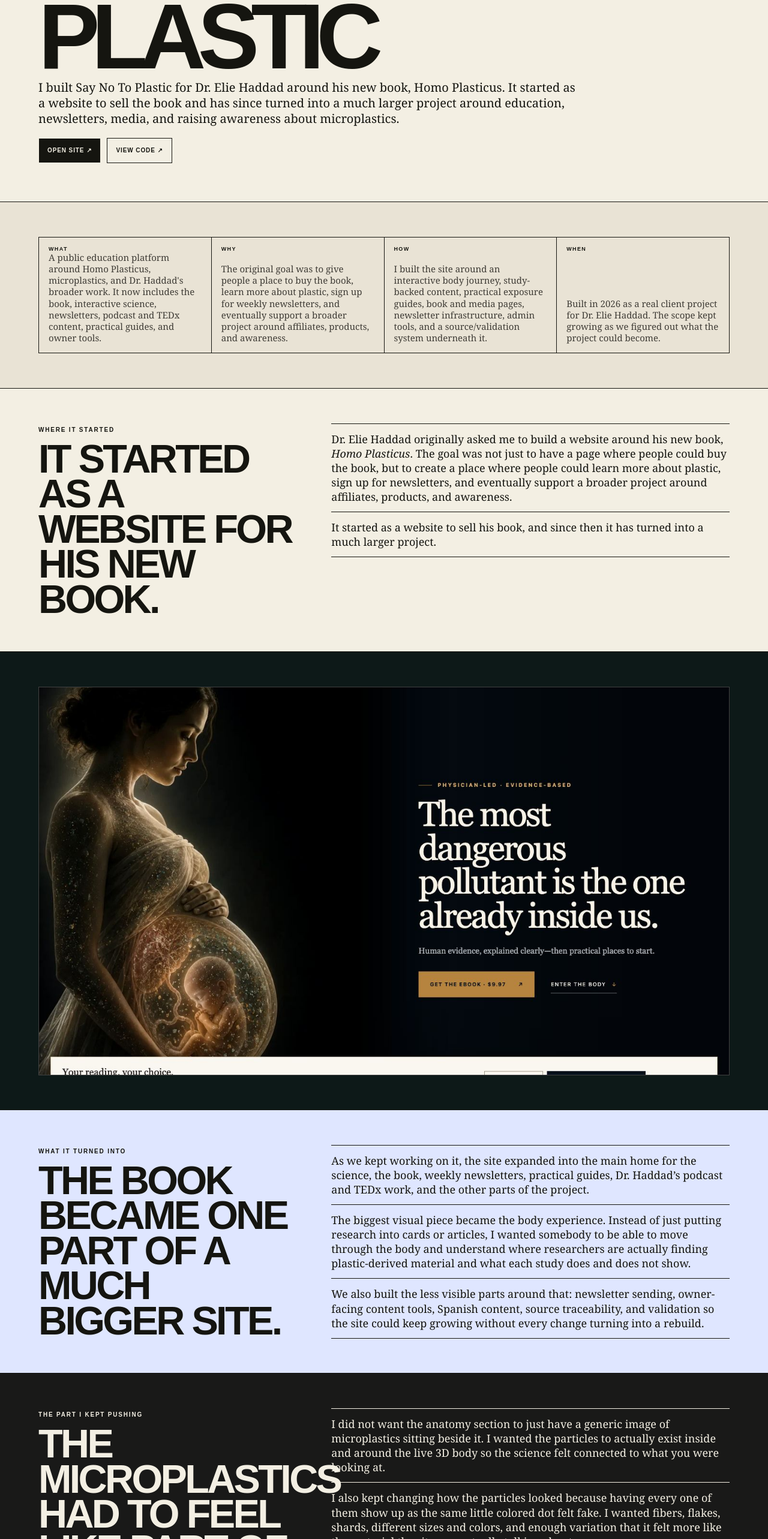
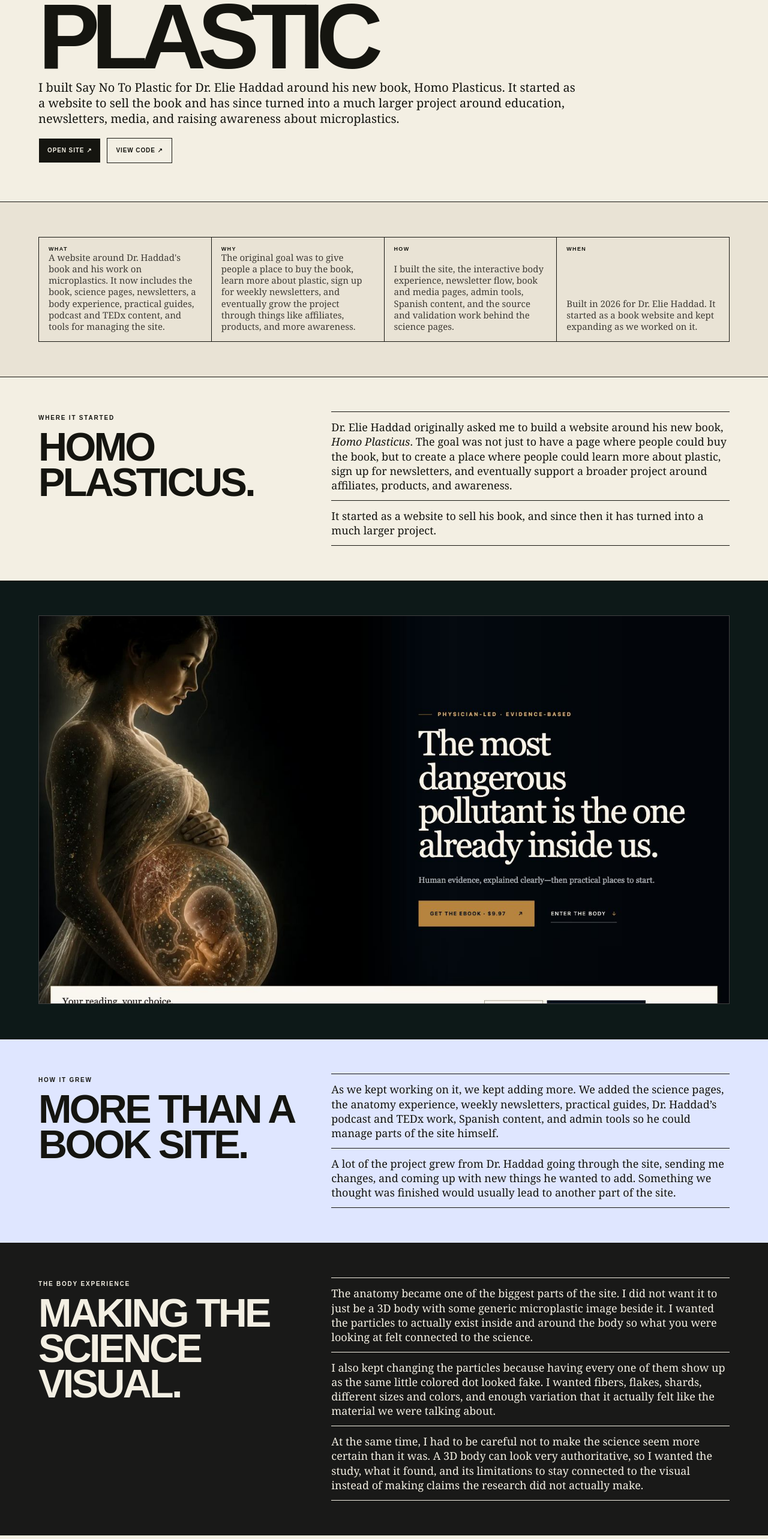
Before and after one commit to pegg-dot/nate-pegg-portfolio, a Next.js app: page /work/say-no-to-plastic in a window 1280 px wide. Shown: the part 234-2800 px from the top of the page at 60% size. Built offline with nearby package versions, Linux system fonts and the light colour scheme.

Commit message:
Simplify Say No To Plastic story

```diff
--- a/src/app/work/say-no-to-plastic/page.tsx
+++ b/src/app/work/say-no-to-plastic/page.tsx
@@ -18,19 +18,19 @@ export default function PlasticCase() {
       <ProjectBrief items={[
         {
           label: "WHAT",
-          text: "A public education platform around Homo Plasticus, microplastics, and Dr. Haddad's broader work. It now includes the book, interactive science, newsletters, podcast and TEDx content, practical guides, and owner tools.",
+          text: "A website around Dr. Haddad's book and his work on microplastics. It now includes the book, science pages, newsletters, a body experience, practical guides, podcast and TEDx content, and tools for managing the site.",
         },
         {
           label: "WHY",
-          text: "The original goal was to give people a place to buy the book, learn more about plastic, sign up for weekly newsletters, and eventually support a broader project around affiliates, products, and awareness.",
+          text: "The original goal was to give people a place to buy the book, learn more about plastic, sign up for weekly newsletters, and eventually grow the project through things like affiliates, products, and more awareness.",
         },
         {
           label: "HOW",
-          text: "I built the site around an interactive body journey, study-backed content, practical exposure guides, book and media pages, newsletter infrastructure, admin tools, and a source/validation system underneath it.",
+          text: "I built the site, the interactive body experience, newsletter flow, book and media pages, admin tools, Spanish content, and the source and validation work behind the science pages.",
         },
         {
           label: "WHEN",
-          text: "Built in 2026 as a real client project for Dr. Elie Haddad. The scope kept growing as we figured out what the project could become.",
+          text: "Built in 2026 for Dr. Elie Haddad. It started as a book website and kept expanding as we worked on it.",
         },
       ]} />
 
@@ -38,7 +38,7 @@ export default function PlasticCase() {
         <div className="caseGrid two">
           <div>
             <span className="caseLabel">WHERE IT STARTED</span>
-            <h2>IT STARTED AS A WEBSITE FOR HIS NEW BOOK.</h2>
+            <h2>HOMO PLASTICUS.</h2>
           </div>
           <div className="caseStack">
             <p>Dr. Elie Haddad originally asked me to build a website around his new book, <em>Homo Plasticus</em>. The goal was not just to have a page where people could buy the book, but to create a place where people could learn more about plastic, sign up for newsletters, and eventually support a broader project around affiliates, products, and awareness.</p>
@@ -61,13 +61,12 @@ export default function PlasticCase() {
       <section className="caseBand caseBandBlue">
         <div className="caseGrid two">
           <div>
-            <span className="caseLabel">WHAT IT TURNED INTO</span>
-            <h2>THE BOOK BECAME ONE PART OF A MUCH BIGGER SITE.</h2>
+            <span className="caseLabel">HOW IT GREW</span>
+            <h2>MORE THAN A BOOK SITE.</h2>
           </div>
           <div className="caseStack">
-            <p>As we kept working on it, the site expanded into the main home for the science, the book, weekly newsletters, practical guides, Dr. Haddad’s podcast and TEDx work, and the other parts of the project.</p>
-            <p>The biggest visual piece became the body experience. Instead of just putting research into cards or articles, I wanted somebody to be able to move through the body and understand where researchers are actually finding plastic-derived material and what each study does and does not show.</p>
-            <p>We also built the less visible parts around that: newsletter sending, owner-facing content tools, Spanish content, source traceability, and validation so the site could keep growing without every change turning into a rebuild.</p>
+            <p>As we kept working on it, we kept adding more. We added the science pages, the anatomy experience, weekly newsletters, practical guides, Dr. Haddad’s podcast and TEDx work, Spanish content, and admin tools so he could manage parts of the site himself.</p>
+            <p>A lot of the project grew from Dr. Haddad going through the site, sending me changes, and coming up with new things he wanted to add. Something we thought was finished would usually lead to another part of the site.</p>
           </div>
         </div>
       </section>
@@ -75,13 +74,13 @@ export default function PlasticCase() {
       <section className="caseBand caseBandInk">
         <div className="caseGrid two">
           <div>
-            <span className="caseLabel">THE PART I KEPT PUSHING</span>
-            <h2>THE MICROPLASTICS HAD TO FEEL LIKE PART OF THE BODY.</h2>
+            <span className="caseLabel">THE BODY EXPERIENCE</span>
+            <h2>MAKING THE SCIENCE VISUAL.</h2>
           </div>
           <div className="caseStack">
-            <p>I did not want the anatomy section to just have a generic image of microplastics sitting beside it. I wanted the particles to actually exist inside and around the live 3D body so the science felt connected to what you were looking at.</p>
-            <p>I also kept changing how the particles looked because having every one of them show up as the same little colored dot felt fake. I wanted fibers, flakes, shards, different sizes and colors, and enough variation that it felt more like the material the site was actually talking about.</p>
-            <p>A lot of the work became figuring out how to make a pretty technical subject feel visual without turning it into decoration.</p>
+            <p>The anatomy became one of the biggest parts of the site. I did not want it to just be a 3D body with some generic microplastic image beside it. I wanted the particles to actually exist inside and around the body so what you were looking at felt connected to the science.</p>
+            <p>I also kept changing the particles because having every one of them show up as the same little colored dot looked fake. I wanted fibers, flakes, shards, different sizes and colors, and enough variation that it actually felt like the material we were talking about.</p>
+            <p>At the same time, I had to be careful not to make the science seem more certain than it was. A 3D body can look very authoritative, so I wanted the study, what it found, and its limitations to stay connected to the visual instead of making claims the research did not actually make.</p>
           </div>
         </div>
       </section>
@@ -89,32 +88,17 @@ export default function PlasticCase() {
       <section className="caseBand">
         <div className="caseGrid two">
           <div>
-            <span className="caseLabel">WHAT MADE IT HARD</span>
-            <h2>THE VISUALS COULD NOT SAY MORE THAN THE SCIENCE DID.</h2>
+            <span className="caseLabel">CLIENT WORK</span>
+            <h2>WORKING WITH DR. HADDAD.</h2>
           </div>
           <div className="caseStack">
-            <p>Microplastics are a subject where it is very easy to make something sound scarier or more certain than the underlying research actually is. A dramatic body visualization can make a claim feel authoritative even when the paper itself is much narrower.</p>
-            <p>So I ended up caring a lot about keeping the source, what the study found, and its limitations attached to the experience. The repo has source audits, content validation, accessibility checks, and release checks because I did not want the visual side to outrun the evidence underneath it.</p>
-            <p>The challenge was making the science understandable for a normal person without pretending the research proves something it does not.</p>
+            <p>This was also one of the first projects where I was building for somebody else instead of just myself. Dr. Haddad would review things, send changes, and add ideas, and I had to keep adjusting the site around what he actually wanted.</p>
+            <p>That is how it ended up becoming much bigger than the original book website without just turning into a bunch of random pages.</p>
           </div>
         </div>
       </section>
 
       <section className="caseBand caseBandBlue">
-        <div className="caseGrid two">
-          <div>
-            <span className="caseLabel">WORKING WITH A REAL CLIENT</span>
-            <h2>THE PROJECT KEPT CHANGING AS WE USED IT.</h2>
-          </div>
-          <div className="caseStack">
-            <p>This was also one of the projects where I learned how different it is to build for an actual person instead of just myself. Dr. Haddad would review the site, send changes, add new ideas, and sometimes the thing we thought was finished would turn into another part of the project.</p>
-            <p>That is how the site ended up expanding from the book into newsletters, the science experience, podcast and TEDx content, owner tools, Spanish parity, and the other pieces that are there now.</p>
-            <p>I had to keep making those additions without letting the whole thing turn into a bunch of disconnected pages.</p>
-          </div>
-        </div>
-      </section>
-
-      <section className="caseBand">
         <span className="caseLabel">WHAT EXISTS NOW</span>
         <div className="buildFacts">
           <span>Homo Plasticus</span>
```
